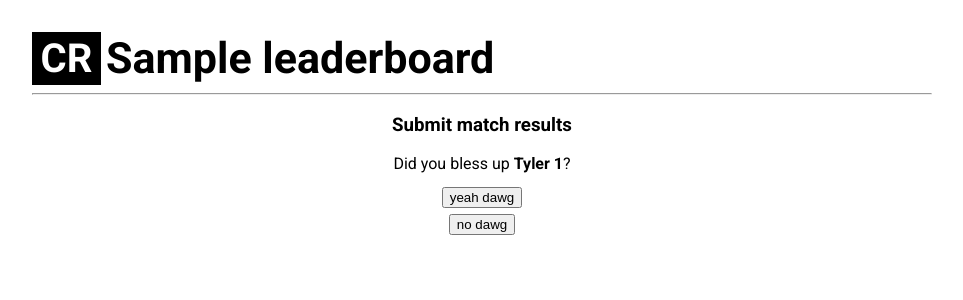
After one commit to mwiens91/CommonRank, a Django app: page /leaderboard/1/member/1/match/1/submitresults in a window 1280 px wide. The commit adds this page. Shown: the top 300 px of the page, without its empty margins (158-1121 px from the left). Run offline with Django 3.2, Linux system fonts and the light colour scheme; tables that the repository leaves empty hold one stand-in row (values such as "Sample post"); parts of the project's set-up code (start-up, migrations or seed data) failed here and were passed over.

Commit message:
Add page to submit results of a challenge

```diff
--- a/commonrank/urls.py
+++ b/commonrank/urls.py
@@ -25,6 +25,7 @@ urlpatterns = [
     path(r'leaderboard/<int:leaderboard_id>/match/create', core_views.create_match, name='match_create'),
     path(r'leaderboard/<int:leaderboard_id>/member/<int:member_id>', core_views.leaderboard_home, name='leaderboard_home'),
     path(r'leaderboard/<int:leaderboard_id>/member/<int:member_id>/match/<int:match_id>/remove', core_views.delete_match, name='match_remove'),
+    path(r'leaderboard/<int:leaderboard_id>/member/<int:member_id>/match/<int:match_id>/submitresults', core_views.match_submit_results, name='match_submit_results'),
     path(r'leaderboard/<int:leaderboard_id>/member/<int:member_id>/match/<int:match_id>/verify', core_views.verify_match, name='match_verify'),
     path(r'leaderboard/<int:leaderboard_id>/member/<int:member_id>/verify_matches', core_views.match_verify_list, name='match_verify_list'),
     path(r'leaderboard/<int:leaderboard_id>/match_history', core_views.match_history, name='match_history'),
--- a/core/views.py
+++ b/core/views.py
@@ -95,6 +95,23 @@ def match_history(request, leaderboard_id):
                   {'leaderboard': thisleaderboard,
                    'matches': matches})
 
+def match_submit_results(request, leaderboard_id, member_id, match_id):
+    """Submit match results."""
+    # Get the instance of this leaderboard
+    thisleaderboard = Leaderboard.objects.get(id=leaderboard_id)
+
+    # Get the member
+    this_member = Member.objects.get(id=member_id)
+
+    # Get the match
+    this_match = Match.objects.get(id=match_id)
+
+    return render(request,
+                  'match_submit_results.html',
+                  {'leaderboard': thisleaderboard,
+                   'member': this_member,
+                   'match': this_match})
+
 def match_verify_list(request, leaderboard_id, member_id):
     """Shows a list of matches a member needs to verify."""
     # Get the instance of this leaderboard
--- /dev/null
+++ b/templates/match_submit_results.html
@@ -0,0 +1,31 @@
+{% extends 'base.html' %}
+
+{% comment %}
+The upcoming  match result submission form.
+{% endcomment %}
+
+{% block title %}{{ leaderboard.name }} | submit match results{% endblock %}
+
+{% block toppagetitle %}{{ leaderboard.name }}{% endblock %}
+
+{% block content %}
+	<div style="text-align: center">
+		<h3>Submit match results</h3>
+
+		<div>Did you bless up <strong>Tyler 1</strong>?</div>
+
+		<form method="post" action="">
+			<button style="margin-top: 1em" type="submit">
+				yeah dawg
+			</button>
+		</form>
+
+		<form method="post" action="">
+			<button style="margin-top: .5em" type="submit">
+				no dawg
+			</button>
+		</form>
+	</div>
+
+
+{% endblock %}
```
Also changed, not shown: templates/leaderboard_home.html (+1 -8 lines).
